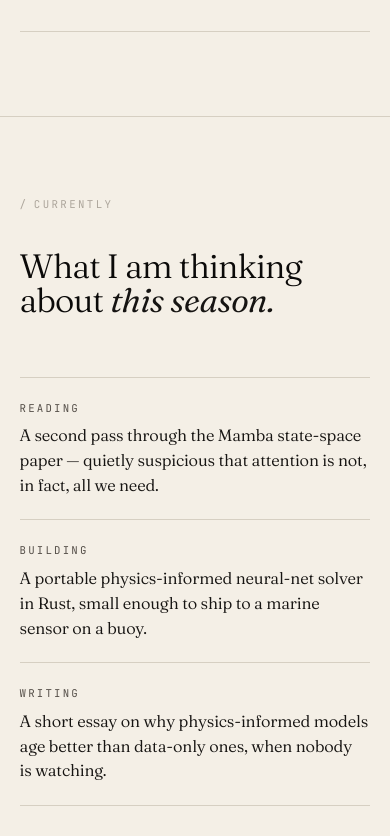
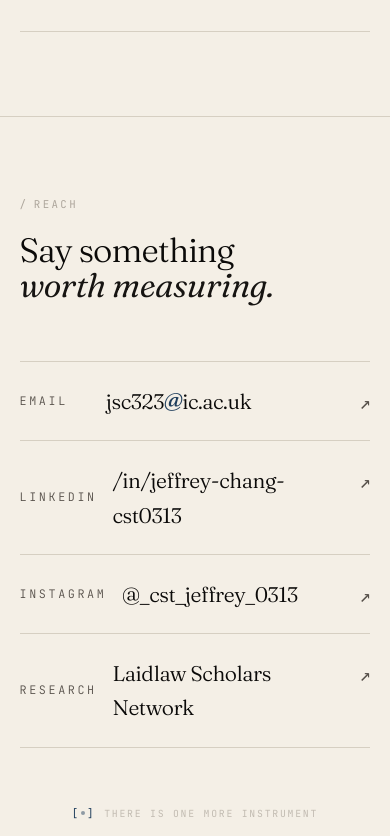
Before and after one commit to cst0313/chang, a plain HTML site: page index.html in a window 390 px wide. Shown: the part 5948-6784 px from the top of the page. Drawn offline with Linux system fonts and the light colour scheme.

Commit message:
fix: grounded truths only — cut placeholder Currently, reground cabinet
- Currently section removed (Mamba paper / Rust solver / essay were
  plausible placeholders, not verified facts). Nav link removed,
  dead notebook CSS deleted. Restores when Jeffrey supplies real items.
- Cabinet unfiled notes regrounded: invented chess openings and book
  claims removed. Now: the unanswered PINN question (a question, not
  a claim), two ask-me-about topics tied to verified projects (wave
  attenuation, quantum chess), and off-the-clock hobbies taken from
  his public Laidlaw profile (chess, hiking, running).
- BusinessU Ventures and Laidlaw D&D Manager NOT added — the Laidlaw
  profile fetch does not corroborate them.

```diff
--- a/index.html
+++ b/index.html
@@ -53,7 +53,6 @@
       <a href="#origin">Origin</a>
       <a href="#instruments">Instruments</a>
       <a href="#method">Method</a>
-      <a href="#currently">Currently</a>
       <a href="#reach">Reach</a>
     </nav>
     <div class="frame-right">
@@ -347,37 +346,6 @@
   <!--                       ACT V                       -->
   <!-- ╴╴╴╴╴╴╴╴╴╴╴╴╴╴╴╴╴╴╴╴╴╴╴╴╴╴╴╴╴╴╴╴╴╴╴╴╴╴╴╴╴╴╴╴╴╴╴╴ -->
 
-  <section id="currently" class="act act-currently" data-act="05">
-    <div class="act-mark">
-      <span class="act-name">Currently</span>
-    </div>
-
-    <div class="currently-inner">
-      <h2 class="head reveal">
-        What I am thinking about <span class="serif-italic">this season.</span>
-      </h2>
-
-      <ul class="notebook">
-        <li class="reveal" data-stagger="0">
-          <span class="notebook-tag">reading</span>
-          <span class="notebook-line">A second pass through the Mamba state-space paper — quietly suspicious that attention is not, in fact, all we need.</span>
-        </li>
-        <li class="reveal" data-stagger="1">
-          <span class="notebook-tag">building</span>
-          <span class="notebook-line">A portable physics-informed neural-net solver in Rust, small enough to ship to a marine sensor on a buoy.</span>
-        </li>
-        <li class="reveal" data-stagger="2">
-          <span class="notebook-tag">writing</span>
-          <span class="notebook-line">A short essay on why physics-informed models age better than data-only ones, when nobody is watching.</span>
-        </li>
-      </ul>
-    </div>
-  </section>
-
-  <!-- ╴╴╴╴╴╴╴╴╴╴╴╴╴╴╴╴╴╴╴╴╴╴╴╴╴╴╴╴╴╴╴╴╴╴╴╴╴╴╴╴╴╴╴╴╴╴╴╴ -->
-  <!--                       ACT VI                      -->
-  <!-- ╴╴╴╴╴╴╴╴╴╴╴╴╴╴╴╴╴╴╴╴╴╴╴╴╴╴╴╴╴╴╴╴╴╴╴╴╴╴╴╴╴╴╴╴╴╴╴╴ -->
-
   <section id="reach" class="act act-reach" data-act="06">
     <div class="act-mark">
       <span class="act-name">Reach</span>
@@ -509,10 +477,10 @@
         <aside class="cabinet-aside">
           <p class="cabinet-mono">unfiled notes — not on the résumé</p>
           <ul class="cabinet-list">
-            <li><span class="cabinet-key">currently learning</span><span>Rust, slowly, the way one learns a new language by translating poems.</span></li>
             <li><span class="cabinet-key">unanswered</span><span>Whether a single physics-informed prior is worth a hundred labelled samples. Likely. Provably?</span></li>
-            <li><span class="cabinet-key">opening</span><span>Catalan, with a soft spot for the king's-bishop fianchetto. Black: Sicilian Najdorf.</span></li>
-            <li><span class="cabinet-key">debts</span><span>Two books I will reread until I die — <em>The Order of Time</em> and <em>The Art of Doing Science and Engineering</em>.</span></li>
+            <li><span class="cabinet-key">ask me about</span><span>How floating plastic bends the map between wind and waves — and what else that trick could measure.</span></li>
+            <li><span class="cabinet-key">ask me about</span><span>Teaching quantum intuition with a chess board, to people who have never seen a qubit.</span></li>
+            <li><span class="cabinet-key">off the clock</span><span>Chess, hiking, running — and most things with a scoreboard.</span></li>
           </ul>
         </aside>
       </div>
--- a/styles.css
+++ b/styles.css
@@ -1132,55 +1132,6 @@ img, svg {
 }
 
 /* ─────────────────────────────────────────────────
-   ACT IV — Currently
-   ───────────────────────────────────────────────── */
-.currently-inner {
-  max-width: var(--max);
-  margin: auto 0;
-  width: 100%;
-  padding-top: 3rem;
-}
-.notebook {
-  list-style: none;
-  margin-top: clamp(3rem, 7vh, 6rem);
-  max-width: 64rem;
-  border-top: 1px solid var(--ink-line);
-}
-.notebook li {
-  display: grid;
-  grid-template-columns: 1fr;
-  gap: 0.4rem 2rem;
-  padding: 1.4rem 0;
-  border-bottom: 1px solid var(--ink-line);
-}
-@media (min-width: 720px) {
-  .notebook li {
-    grid-template-columns: 9rem 1fr;
-    gap: 0 4rem;
-    padding: 1.6rem 0;
-    align-items: baseline;
-  }
-}
-.notebook-tag {
-  font-family: var(--f-mono);
-  font-size: 0.6875rem;
-  letter-spacing: 0.2em;
-  text-transform: uppercase;
-  color: var(--ink-muted);
-}
-.notebook-line {
-  font-family: var(--f-serif);
-  font-size: clamp(1.05rem, 1.2vw, 1.3rem);
-  line-height: 1.5;
-  letter-spacing: -0.01em;
-  font-weight: 340;
-  color: var(--ink);
-  font-variation-settings: "opsz" 36, "SOFT" 40;
-  max-width: 56ch;
-  text-wrap: pretty;
-}
-
-/* ─────────────────────────────────────────────────
    ACT V — Reach
    ───────────────────────────────────────────────── */
 .act-reach {
```
